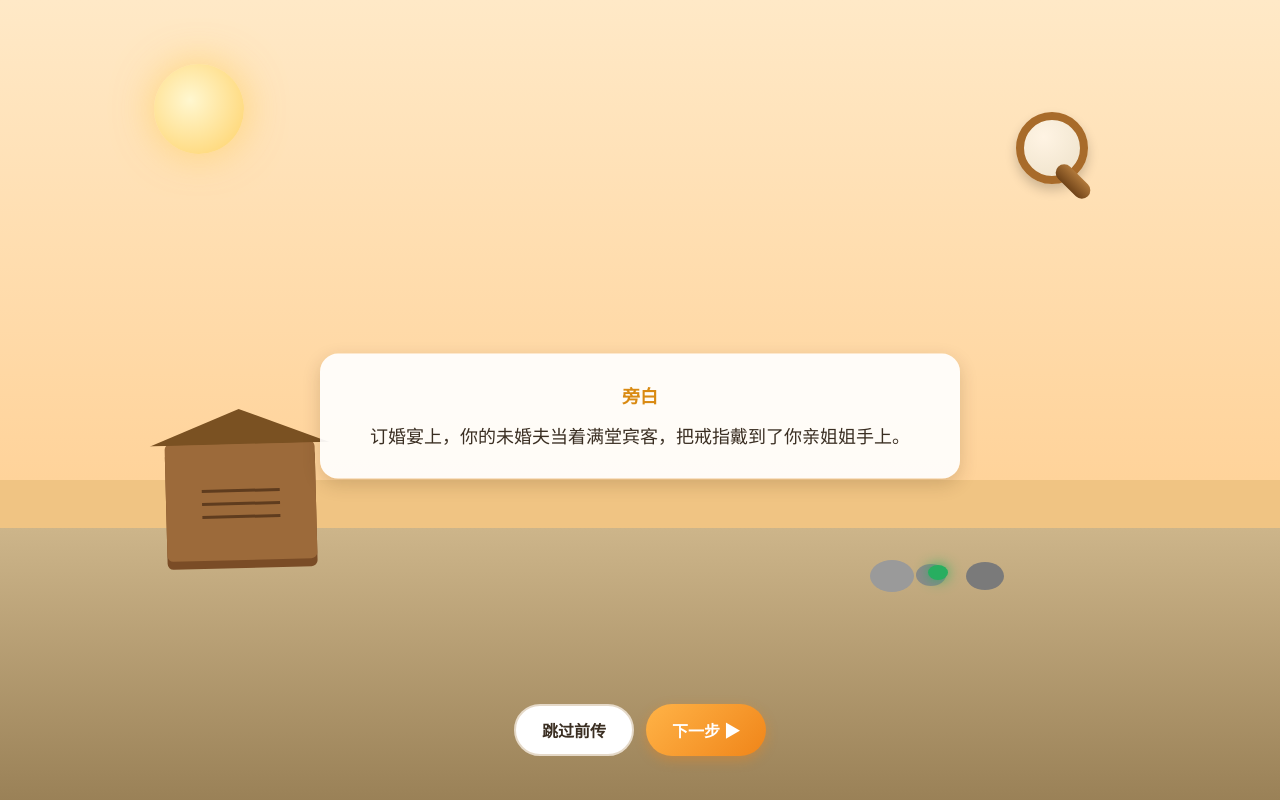
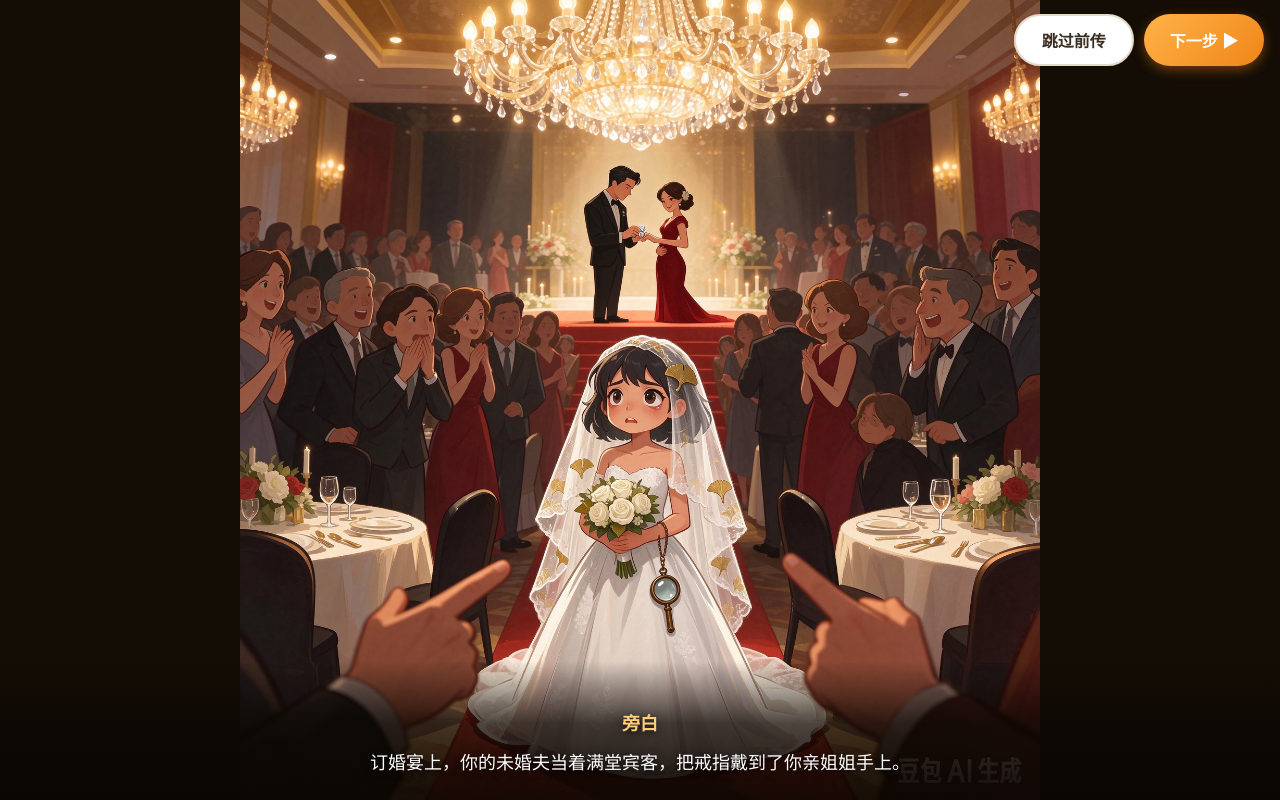
Before and after one commit to L27782/gem-merchant, a plain HTML site: page index.html in a window 1280 px wide. Both pictures are taken after a click on the button "重看前传". Drawn offline with Linux system fonts and the light colour scheme.

Commit message:
Add files via upload

```diff
--- a/data.js
+++ b/data.js
@@ -26,21 +26,23 @@ window.GAME_DATA = {
   },
 
   /* ───────────────────────── 前传（进游戏的第一屏剧情 + 序章） ──────── */
+  /* 前传图片：按顺序 prologue-1.jpg ~ prologue-10.jpg（放在本文件夹内）。
+   * noText: true 表示该段画面已自带对白/字幕，不再叠加文字框。 */
   prologue: [
-    { speaker: "旁白", text: "订婚宴上，你的未婚夫当着满堂宾客，把戒指戴到了你亲姐姐手上。" },
-    { speaker: "未婚夫", text: "“她怀了我的孩子。”他说得云淡风轻，“你那间老房子，就留着养老吧。”" },
-    { speaker: "姐姐", text: "你姐姐笑着补了一句：“妹妹，你连一件像样的首饰都没有，怎么配进这个门。”" },
-    { speaker: "旁白", text: "满堂哄笑中，你被保安“请”出了酒店。婚房、彩礼、工作，一夜之间全被清空，只剩奶奶临终留给你的那间漏雨的老宅——墙皮掉渣，屋顶漏风，院子里堆着奶奶当年收废品捡回来的破铜烂铁。" },
-    { speaker: "旁白", text: "你蹲在门口哭到天亮，然后抹了把脸站起来。" },
-    { speaker: "旁白", text: "“好。那我就把这座破房子，一间一间地合成、升级、装修，做到全城最贵。”" },
-    { speaker: "旁白", text: "“三十天后，让那对男女在你的新家门口排队送礼。”" },
-    { speaker: "旁白", text: "——这是你唯一的念头。而此刻你还不知道，院子里那堆“破烂”里，藏着一件能让整个珠宝界跪下的东西。" },
-    { speaker: "旁白", text: "三天前，你回老宅收拾奶奶的遗物。院子角落那只锈成铁疙瘩的旧工具箱，是奶奶收废品时捡回来、一直没舍得卖的。你翻手把它倒空，掉出一枚巴掌大的老铜放大镜——镜柄上刻着两个模糊的字：辨珍。" },
-    { speaker: "旁白", text: "你以为只是个破玩意儿，随手对着院子里那堆杂石看了一眼。然后你手抖了。透过镜片，那些灰扑扑的石头全变了样：每一颗头顶都浮着字。" },
-    { speaker: "旁白", text: "一颗路边随处可见的碎石，浮着“劣·杂质 70%”；而奶奶压咸菜坛子的那块黑石头，头顶亮着一行金字——“绝品·帝王绿·净度 VVS”。" },
-    { speaker: "旁白", text: "奶奶一辈子捡破烂，捡回来的不是垃圾，是被当成垃圾扔掉的宝贝。你抱着那块黑石头笑了，笑着笑着又哭了。" },
-    { speaker: "旁白", text: "从那天起，你有了别人没有的东西：别人靠运气赌石，你靠眼睛开挂。" },
-    { speaker: "旁白", text: "从一枚旧放大镜开始，从一间漏雨的老屋开始——你要让所有人知道，被扫地出门的那个姑娘，才是这座城最贵的宝石。" },
+    { speaker: "旁白", text: "订婚宴上，你的未婚夫当着满堂宾客，把戒指戴到了你亲姐姐手上。", image: "prologue-1.jpg" },
+    { speaker: "未婚夫", text: "“她怀了我的孩子。”他说得云淡风轻，“你那间老房子，就留着养老吧。”", image: "prologue-2.jpg", noText: true },
+    { speaker: "姐姐", text: "你姐姐笑着补了一句：“妹妹，你连一件像样的首饰都没有，怎么配进这个门。”", image: "prologue-2.jpg", noText: true },
+    { speaker: "旁白", text: "满堂哄笑中，你被保安“请”出了酒店。婚房、彩礼、工作，一夜之间全被清空，只剩奶奶临终留给你的那间漏雨的老宅——墙皮掉渣，屋顶漏风，院子里堆着奶奶当年收废品捡回来的破铜烂铁。", image: "prologue-3.jpg" },
+    { speaker: "旁白", text: "你蹲在门口哭到天亮，然后抹了把脸站起来。", image: "prologue-4.jpg" },
+    { speaker: "旁白", text: "“好。那我就把这座破房子，一间一间地合成、升级、装修，做到全城最贵。”", image: "prologue-4.jpg" },
+    { speaker: "旁白", text: "“三十天后，让那对男女在你的新家门口排队送礼。”", image: "prologue-4.jpg" },
+    { speaker: "旁白", text: "——这是你唯一的念头。而此刻你还不知道，院子里那堆“破烂”里，藏着一件能让整个珠宝界跪下的东西。", image: "prologue-5.jpg" },
+    { speaker: "旁白", text: "三天前，你回老宅收拾奶奶的遗物。院子角落那只锈成铁疙瘩的旧工具箱，是奶奶收废品时捡回来、一直没舍得卖的。你翻手把它倒空，掉出一枚巴掌大的老铜放大镜——镜柄上刻着两个模糊的字：辨珍。", image: "prologue-6.jpg" },
+    { speaker: "旁白", text: "你以为只是个破玩意儿，随手对着院子里那堆杂石看了一眼。然后你手抖了。透过镜片，那些灰扑扑的石头全变了样：每一颗头顶都浮着字。", image: "prologue-7.jpg" },
+    { speaker: "旁白", text: "一颗路边随处可见的碎石，浮着“劣·杂质 70%”；而奶奶压咸菜坛子的那块黑石头，头顶亮着一行金字——“绝品·帝王绿·净度 VVS”。", image: "prologue-8.jpg" },
+    { speaker: "旁白", text: "奶奶一辈子捡破烂，捡回来的不是垃圾，是被当成垃圾扔掉的宝贝。你抱着那块黑石头笑了，笑着笑着又哭了。", image: "prologue-9.jpg" },
+    { speaker: "旁白", text: "从那天起，你有了别人没有的东西：别人靠运气赌石，你靠眼睛开挂。", image: "prologue-9.jpg", noText: true },
+    { speaker: "旁白", text: "从一枚旧放大镜开始，从一间漏雨的老屋开始——你要让所有人知道，被扫地出门的那个姑娘，才是这座城最贵的宝石。", image: "prologue-10.jpg", noText: true },
   ],
 
   /* ───────────────────────── 生活档位（6 档，顺序不可调换） ──────────── */
--- a/game.js
+++ b/game.js
@@ -126,9 +126,21 @@
   let pg = 0;
   function renderPrologue() {
     const seg = DATA.prologue[pg];
-    $("#prologue-text").innerHTML = seg
-      ? '<div class="p-speaker">' + seg.speaker + '</div><p>' + seg.text + "</p>"
-      : "";
+    const bg = $("#prologue-bg");
+    const textEl = $("#prologue-text");
+    if (seg && seg.image) {
+      bg.style.backgroundImage = 'url("' + seg.image + '")';
+    } else {
+      bg.style.backgroundImage = "none";
+    }
+    if (seg && seg.noText) {
+      textEl.classList.add("hidden");
+    } else {
+      textEl.classList.remove("hidden");
+      textEl.innerHTML = seg
+        ? '<div class="p-speaker">' + seg.speaker + '</div><p>' + seg.text + "</p>"
+        : "";
+    }
     $("#prologue-next").textContent = pg >= DATA.prologue.length - 1 ? "开始游戏" : "下一步 ▶";
   }
 
--- a/index.html
+++ b/index.html
@@ -4,7 +4,7 @@
   <meta charset="UTF-8" />
   <meta name="viewport" content="width=device-width, initial-scale=1.0" />
   <title>宝石商人 · 著作权法邻接权知识学习</title>
-  <link rel="stylesheet" href="style.css?v=2" />
+  <link rel="stylesheet" href="style.css?v=3" />
 </head>
 <body>
   <div id="app">
@@ -12,17 +12,13 @@
     <!-- ======================= 前传 ======================= -->
     <section id="screen-prologue" class="screen hidden">
       <div class="prologue-scene">
-        <div class="prologue-ground"></div>
-        <div class="prologue-sun"></div>
-        <div class="prologue-magnifier"></div>
-        <div class="prologue-house"></div>
-        <div class="prologue-rocks"><span></span><span></span><span></span><span class="glow"></span></div>
-        <div id="prologue-text" class="prologue-text"></div>
+        <div id="prologue-bg" class="prologue-bg"></div>
       </div>
       <div class="prologue-buttons">
         <button id="prologue-skip" class="btn ghost">跳过前传</button>
         <button id="prologue-next" class="btn primary">下一步 ▶</button>
       </div>
+      <div id="prologue-text" class="prologue-text"></div>
     </section>
 
     <!-- ======================= 主页 ======================= -->
@@ -142,7 +138,7 @@
     <div id="toast" class="toast hidden"></div>
   </div>
 
-  <script src="data.js?v=2"></script>
-  <script src="game.js?v=2"></script>
+  <script src="data.js?v=3"></script>
+  <script src="game.js?v=3"></script>
 </body>
 </html>
--- a/style.css
+++ b/style.css
@@ -52,71 +52,39 @@ html, body {
 .page-title { font-size: 28px; margin: 10px 0 6px; }
 .page-hint { color: #9a8a75; margin-bottom: 18px; font-size: 14px; }
 
-/* ---------------- 前传 ---------------- */
+/* ---------------- 前传（图片 + 底部字幕） ---------------- */
 #screen-prologue {
   padding: 0;
   position: relative;
-  background: linear-gradient(#ffe9c7, #ffd39a 60%, #f0c483 60%);
+  background: #140d05;
+  overflow: hidden;
   justify-content: flex-end;
 }
 .prologue-scene { position: absolute; inset: 0; }
-.prologue-sun {
-  position: absolute; top: 8%; left: 12%;
-  width: 90px; height: 90px; border-radius: 50%;
-  background: radial-gradient(circle at 40% 40%, #fff7d0, #ffd166);
-  box-shadow: 0 0 40px rgba(255, 209, 102, 0.8);
+.prologue-bg {
+  position: absolute; inset: 0;
+  background-color: #140d05;
+  background-size: contain;
+  background-position: center;
+  background-repeat: no-repeat;
 }
-.prologue-ground {
-  position: absolute; bottom: 0; left: 0; right: 0; height: 34%;
-  background: linear-gradient(#cdb58a, #9a8157);
+.prologue-buttons {
+  position: absolute; top: 14px; right: 16px; z-index: 5;
+  display: flex; gap: 10px;
 }
-.prologue-house {
-  position: absolute; left: 13%; bottom: 30%; width: 150px; height: 118px;
-  background: #9c6a3a; border-radius: 6px;
-  box-shadow: 0 8px 0 #7a4c26;
-  transform: rotate(-1.5deg);
-}
-.prologue-house::before {
-  content: ""; position: absolute; left: -10%; top: -28%; width: 120%; height: 30%;
-  background: #7a5122; clip-path: polygon(50% 0, 100% 100%, 0 100%);
-}
-.prologue-house::after {
-  content: ""; position: absolute; left: 24%; top: 40%; width: 52%; height: 3px;
-  background: #5f3c1e; box-shadow: 0 13px 0 #5f3c1e, 0 26px 0 #5f3c1e;
-}
-.prologue-magnifier {
-  position: absolute; right: 15%; top: 14%; width: 72px; height: 72px;
-  border-radius: 50%; border: 8px solid #a86b2a;
-  background: radial-gradient(circle at 35% 30%, rgba(255,255,255,0.6), rgba(185,225,255,0.25));
-  box-shadow: 0 6px 12px rgba(0,0,0,0.2);
-}
-.prologue-magnifier::after {
-  content: ""; position: absolute; right: -14px; bottom: -14px; width: 42px; height: 17px;
-  background: linear-gradient(180deg, #b0783a, #6f4318); border-radius: 9px;
-  transform: rotate(45deg);
-}
-.prologue-rocks { position: absolute; right: 18%; bottom: 26%; width: 180px; height: 60px; }
-.prologue-rocks span { position: absolute; display: block; border-radius: 50%; background: #9a9a9a; }
-.prologue-rocks span:nth-child(1) { left: 0; bottom: 0; width: 44px; height: 32px; }
-.prologue-rocks span:nth-child(2) { left: 46px; bottom: 6px; width: 30px; height: 22px; background: #8a8a8a; }
-.prologue-rocks span:nth-child(3) { left: 96px; bottom: 2px; width: 38px; height: 28px; background: #7a7a7a; }
-.prologue-rocks span.glow { left: 58px; bottom: 12px; width: 20px; height: 15px; background: #27ae60; box-shadow: 0 0 14px #27ae60; }
 .prologue-text {
-  position: absolute; left: 50%; top: 52%; transform: translate(-50%, -50%);
-  width: min(640px, 88%);
-  background: rgba(255, 255, 255, 0.92);
-  border-radius: 18px;
-  padding: 26px 30px;
-  box-shadow: var(--shadow);
+  position: absolute; left: 0; right: 0; bottom: 0; z-index: 4;
+  padding: 46px 24px 22px;
+  background: linear-gradient(to top, rgba(10,6,2,0.92) 0%, rgba(10,6,2,0.72) 55%, transparent 100%);
+  color: #fff;
   text-align: center;
   font-size: 18px;
   line-height: 1.8;
+  max-height: 60vh;
+  overflow-y: auto;
 }
-.p-speaker { font-weight: 700; color: var(--primary-dark); margin-bottom: 8px; }
-.prologue-buttons {
-  position: relative; z-index: 2;
-  display: flex; gap: 12px; padding: 0 0 44px;
-}
+.prologue-text p { margin: 0; text-shadow: 0 2px 8px rgba(0,0,0,0.8); }
+.p-speaker { font-weight: 700; color: #ffcf7a; margin-bottom: 6px; text-shadow: 0 2px 8px rgba(0,0,0,0.8); }
 
 /* ---------------- 主页 ---------------- */
 .home-inner { text-align: center; margin-top: 8vh; }
```
Also changed, not shown: prologue-1.jpg (added), prologue-10.jpg (added), prologue-2.jpg (added), prologue-3.jpg (added), prologue-4.jpg (added), prologue-5.jpg (added), prologue-6.jpg (added), prologue-7.jpg (added), prologue-8.jpg (added), prologue-9.jpg (added).
